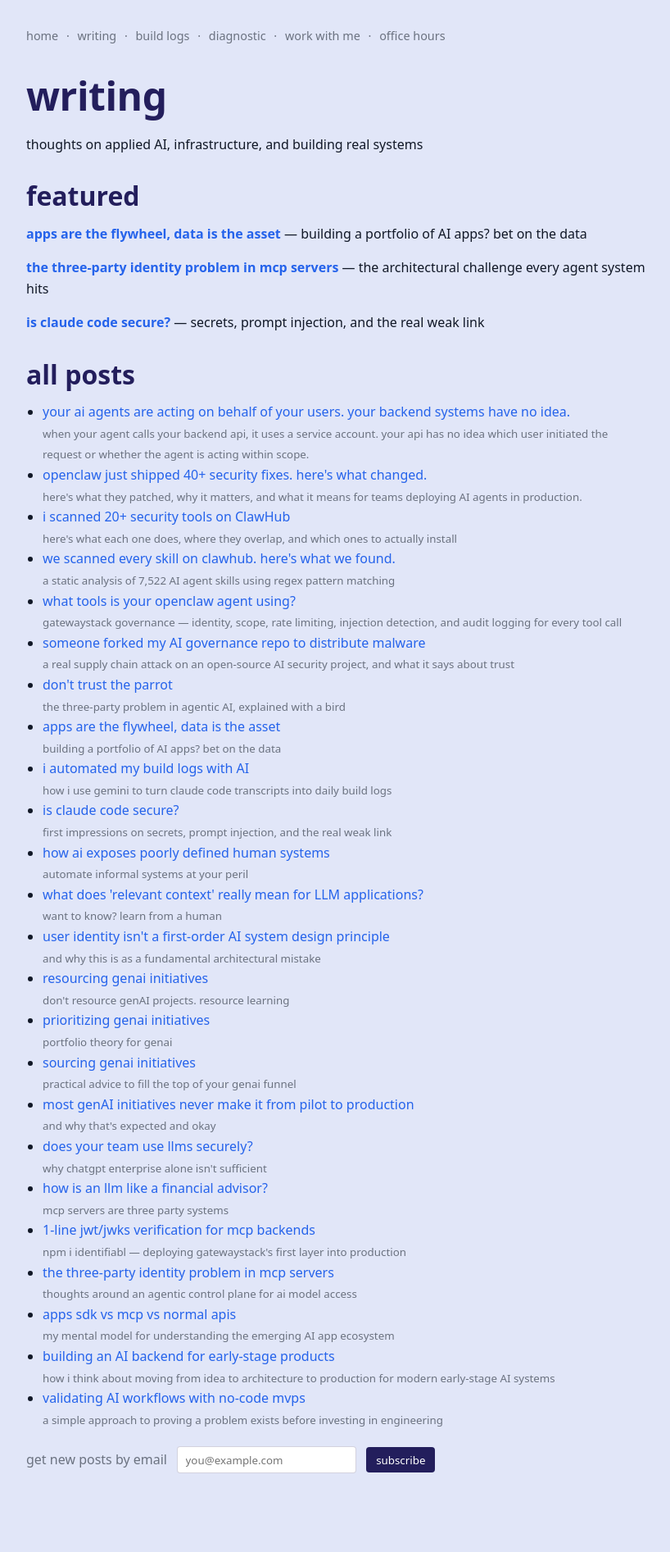
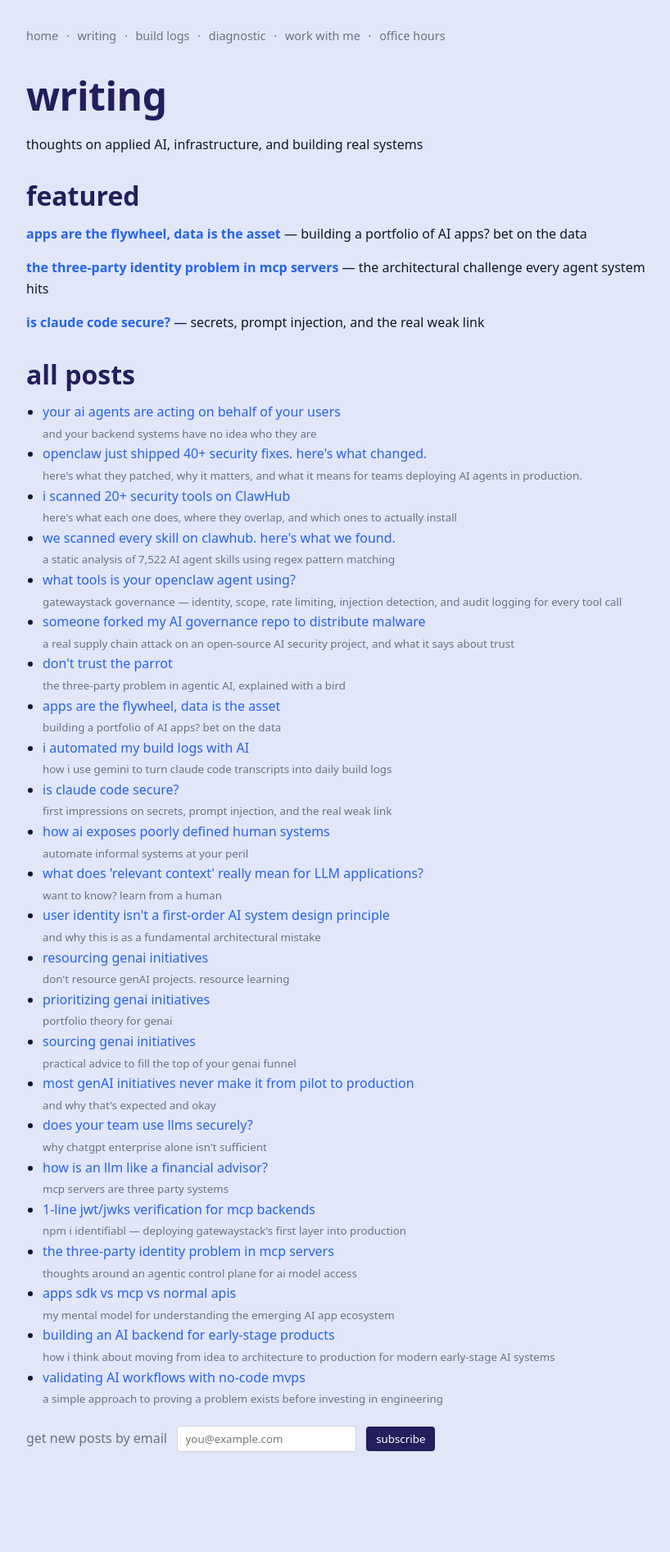
Before and after one commit to davidcrowe/reducibl.com, a Jekyll site: the page built from writing.md, in a window 1280 px wide. Shown: the whole page at 82% size, without its empty margins (228-1046 px from the left). Built offline with Jekyll 4.4.1, drawn with Linux system fonts in a browser that asks for light colours; after the commit the page ends 1867 px from its top, so only the background shows below that.

Commit message:
add internal posts to further reading in identity gap post

```diff
--- a/_posts/2026-02-20-the-three-party-identity-gap.md
+++ b/_posts/2026-02-20-the-three-party-identity-gap.md
@@ -1,7 +1,7 @@
 ---
 layout: post
-title: "your ai agents are acting on behalf of your users. your backend systems have no idea."
-description: "when your agent calls your backend api, it uses a service account. your api has no idea which user initiated the request or whether the agent is acting within scope."
+title: "your ai agents are acting on behalf of your users"
+description: "and your backend systems have no idea who they are"
 permalink: /writing/the-three-party-identity-gap
 ---
 
@@ -91,6 +91,8 @@ questions or want to talk through your specific deployment? [office hours](/buil
 
 ## further reading
 
+- [the three-party identity problem in mcp servers](/writing/the-three-party-identity-problem-in-mcp-servers) — the origin of this problem: no shared identity layer between the user, the llm, and your backend
+- [1-line jwt/jwks verification for mcp backends](/writing/one-line-jwt-jwks-verification-for-mcp-backends) — practical implementation of scoped identity propagation with gatewaystack's identifiabl module
 - [before you build agentic ai, understand the confused deputy problem](https://www.hashicorp.com/en/blog/before-you-build-agentic-ai-understand-the-confused-deputy-problem) — hashicorp on why traditional service auth breaks with agents
 - [the looming authorization crisis: why traditional iam fails agentic ai](https://www.isaca.org/resources/news-and-trends/industry-news/2025/the-looming-authorization-crisis-why-traditional-iam-fails-agentic-ai) — isaca on the structural iam gap
 - [security risks of agentic ai: an mcp introduction](https://businessinsights.bitdefender.com/security-risks-agentic-ai-model-context-protocol-mcp-introduction) — bitdefender's analysis of mcp's missing user context
```
